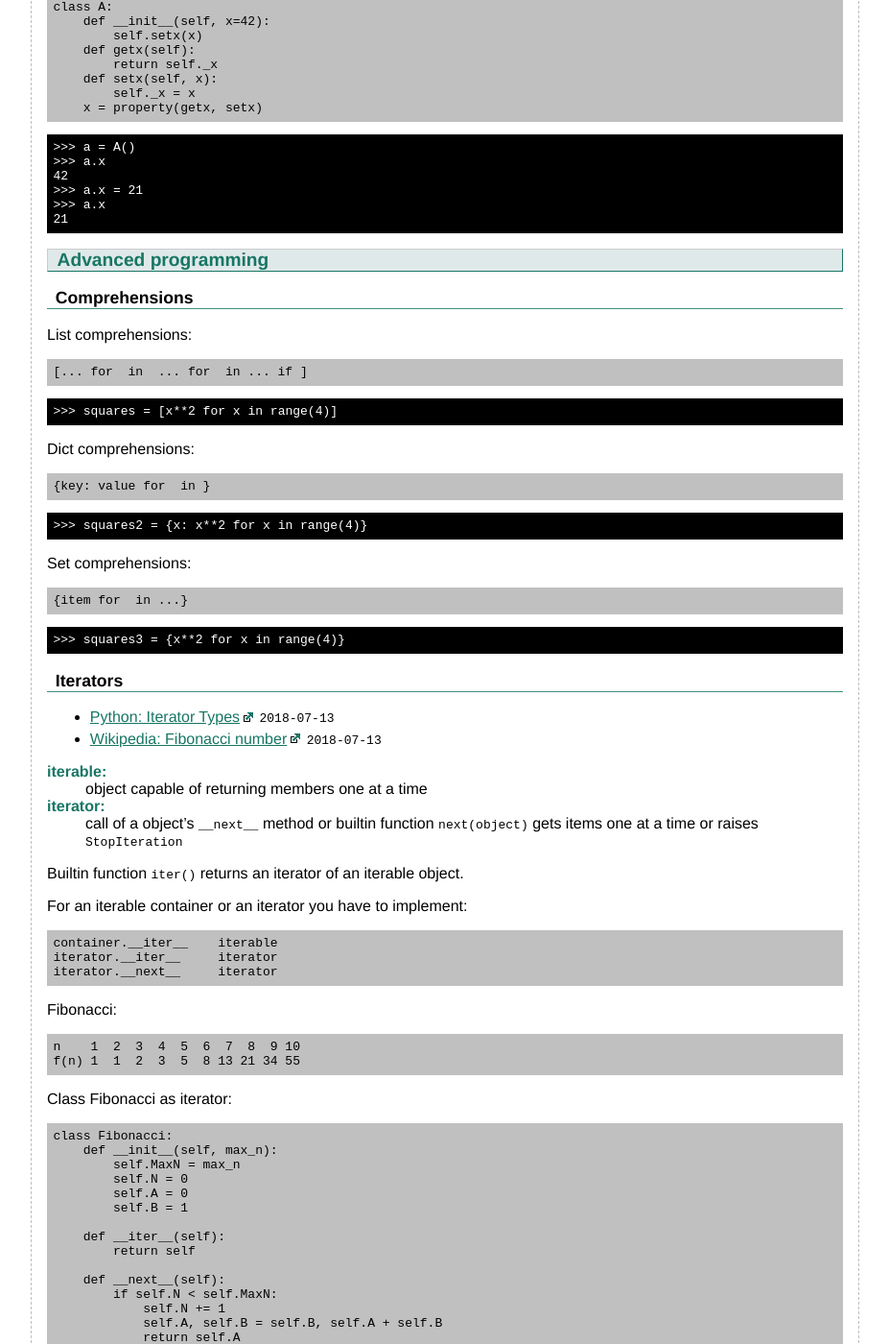
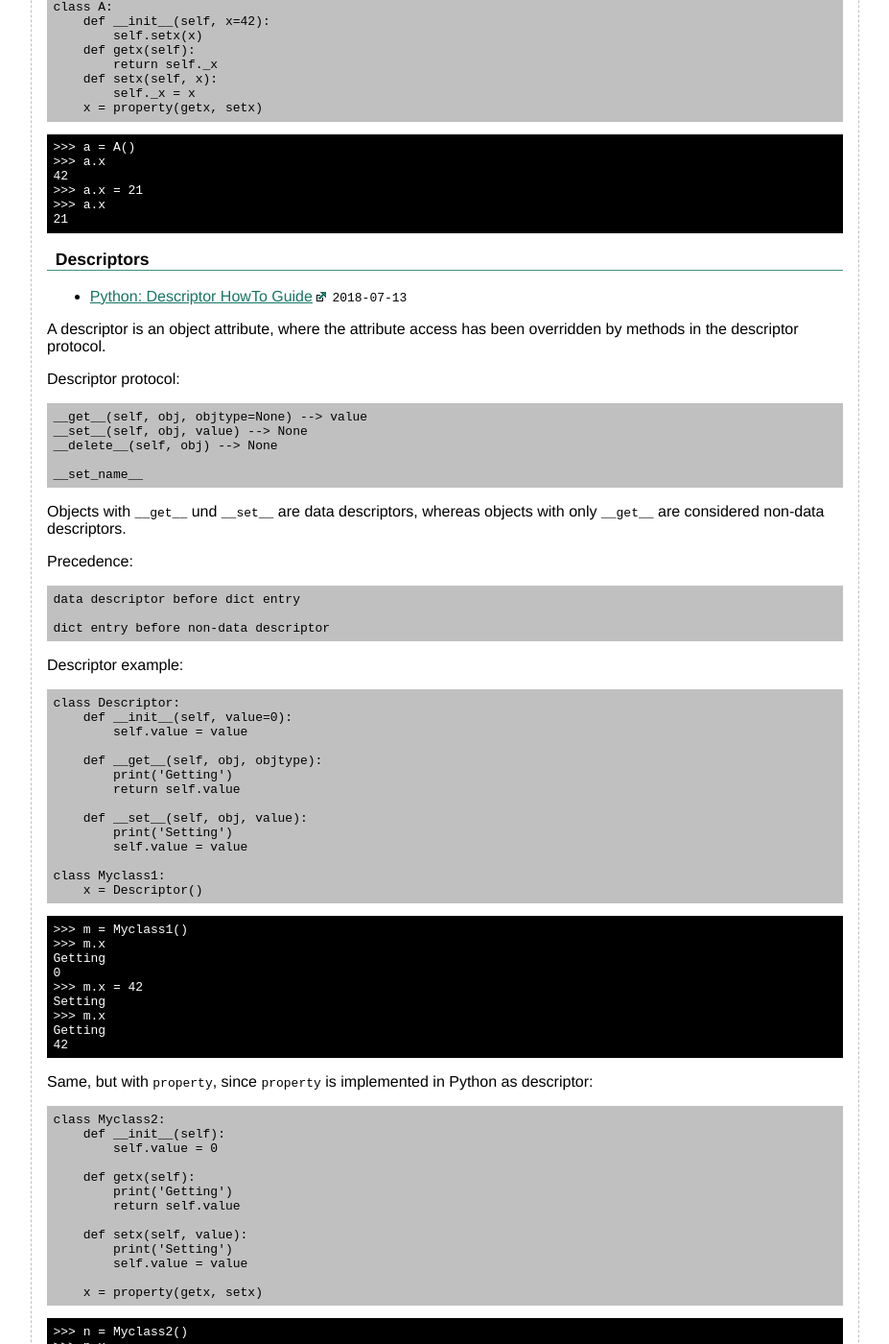
Before and after one commit to flyinggreenfrog/flyinggreenfrog.github.io, a Jekyll site: the page built from knowledgebase/python.md, in a window 1280 px wide and 1400 px high, scrolled down 10445 px. Shown: the whole window at 96% size, without its empty margins (176-1103 px from the left). Built offline with Jekyll 4.4.1, drawn with Linux system fonts in a browser that asks for light colours; some of the changed text lies outside the part shown.

Commit message:
Added section descriptors.

````diff
--- a/knowledgebase/python.md
+++ b/knowledgebase/python.md
@@ -745,6 +745,96 @@ class A:
 21
 ```
 
+### Descriptors
+
+* [Python: Descriptor HowTo Guide](https://docs.python.org/3/howto/descriptor.html) <time>2018-07-13</time>
+
+A descriptor is an object attribute, where the attribute access has been
+overridden by methods in the descriptor protocol.
+
+Descriptor protocol:
+
+``` text
+__get__(self, obj, objtype=None) --> value
+__set__(self, obj, value) --> None
+__delete__(self, obj) --> None
+
+__set_name__
+```
+
+Objects with `__get__` und `__set__` are data descriptors, whereas objects with
+only `__get__` are considered non-data descriptors.
+
+Precedence:
+
+``` text
+data descriptor before dict entry
+
+dict entry before non-data descriptor
+```
+
+Descriptor example:
+
+``` text
+class Descriptor:
+    def __init__(self, value=0):
+        self.value = value
+
+    def __get__(self, obj, objtype):
+        print('Getting')
+        return self.value
+
+    def __set__(self, obj, value):
+        print('Setting')
+        self.value = value
+
+class Myclass1:
+    x = Descriptor()
+```
+
+``` sh
+>>> m = Myclass1()
+>>> m.x
+Getting
+0
+>>> m.x = 42
+Setting
+>>> m.x
+Getting
+42
+```
+
+Same, but with `property`, since `property` is implemented in Python as
+descriptor:
+
+``` text
+class Myclass2:
+    def __init__(self):
+        self.value = 0
+
+    def getx(self):
+        print('Getting')
+        return self.value
+
+    def setx(self, value):
+        print('Setting')
+        self.value = value
+
+    x = property(getx, setx)
+```
+
+``` sh
+>>> n = Myclass2()
+>>> n.x
+Getting
+0
+>>> n.x = 42
+Setting
+>>> n.x
+Getting
+42
+```
+
 ## Advanced programming
 
 ### Comprehensions
````
